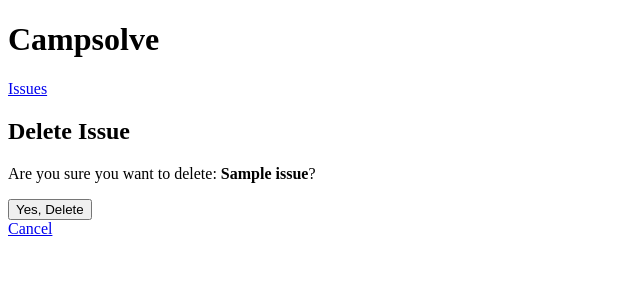
After one commit to Keshav833/CampSolve, a Django app: page /issues/1/delete/ in a window 1280 px wide. The commit adds this page. Shown: the top 300 px of the page, without its empty margins (0-640 px from the left). Run offline with Django 5.2, Linux system fonts and the light colour scheme; tables that the repository leaves empty hold one stand-in row (values such as "Sample post").

Commit message:
feat: complete issue CRUD operations

```diff
--- /dev/null
+++ b/backend/issues/templates/issues/delete_issue.html
@@ -0,0 +1,28 @@
+{% extends "issues/base.html" %}
+
+{% block title %}
+Delete Issue
+{% endblock %}
+
+{% block content %}
+
+<h2>Delete Issue</h2>
+
+<p>
+    Are you sure you want to delete:
+    <strong>{{ issue.title }}</strong>?
+</p>
+
+<form method="POST">
+    {% csrf_token %}
+
+    <button type="submit">
+        Yes, Delete
+    </button>
+</form>
+
+<a href="{% url 'issue-detail' issue.id %}">
+    Cancel
+</a>
+
+{% endblock %}
--- a/backend/issues/urls.py
+++ b/backend/issues/urls.py
@@ -4,6 +4,7 @@ from . import views
 urlpatterns = [
     path("", views.issue_list,name= "issue-list"),
     path("create/",views.create_issue, name = "create-issue"),
-    path("<int:issue_id>",views.issue_detail, name = "issue-detail"),
-    path("<int:issue_id>/edit", views.edit_issue, name = "edit-issue"),
+    path("<int:issue_id>/",views.issue_detail, name = "issue-detail"),
+    path("<int:issue_id>/edit/", views.edit_issue, name = "edit-issue"),
+    path("<int:issue_id>/delete/", views.delete_issue, name = "delete-issue"),
 ]
--- a/backend/issues/views.py
+++ b/backend/issues/views.py
@@ -59,3 +59,16 @@ def edit_issue(request, issue_id):
         "issues/edit_issue.html",
         {"form":form ,"issue":issue}
     )
+
+def delete_issue(request, issue_id):
+    issue = get_object_or_404(Issue, id = issue_id)
+
+    if request.method == "POST":
+        issue.delete()
+        return redirect("issue-list")
+
+    return render(
+        request,
+        "issues/delete_issue.html",
+        {"issue":issue}
+    )
```
Also changed, not shown: backend/issues/templates/issues/issue_detail.html (+5 -3 lines).
